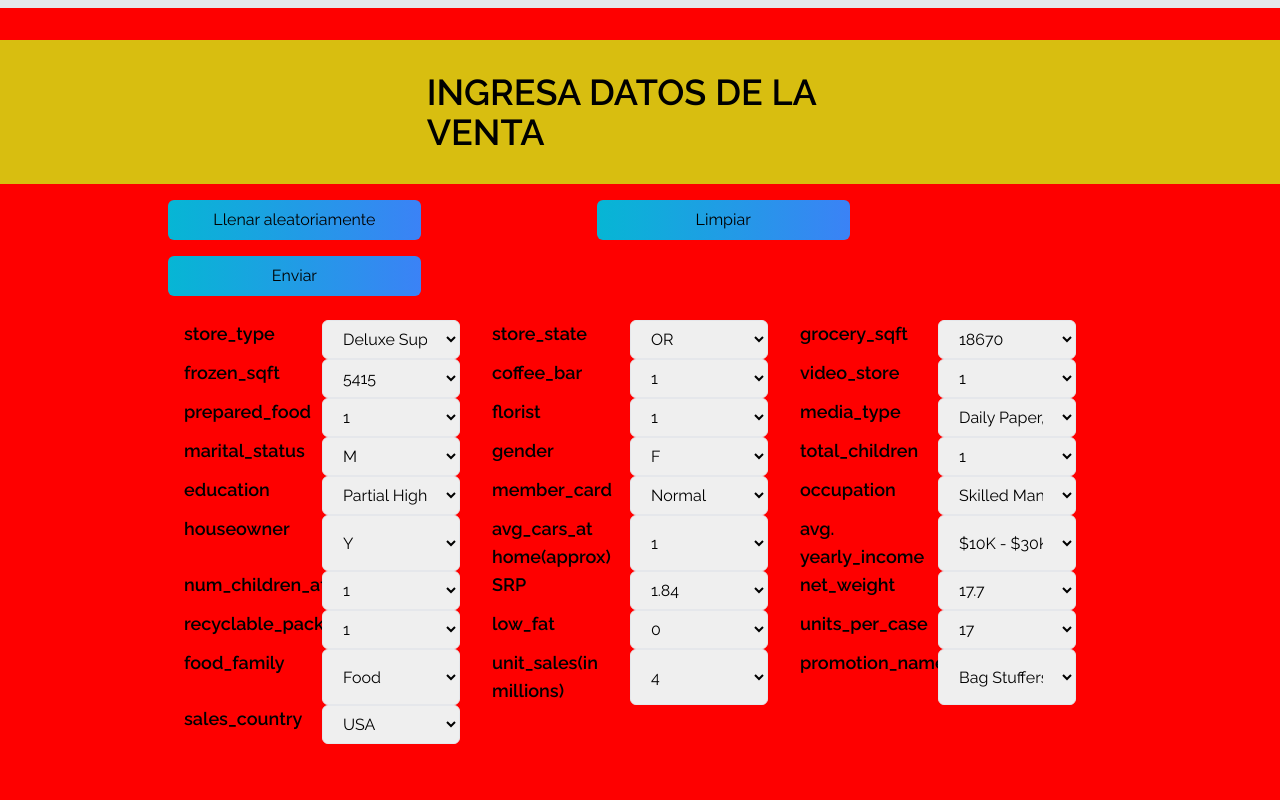
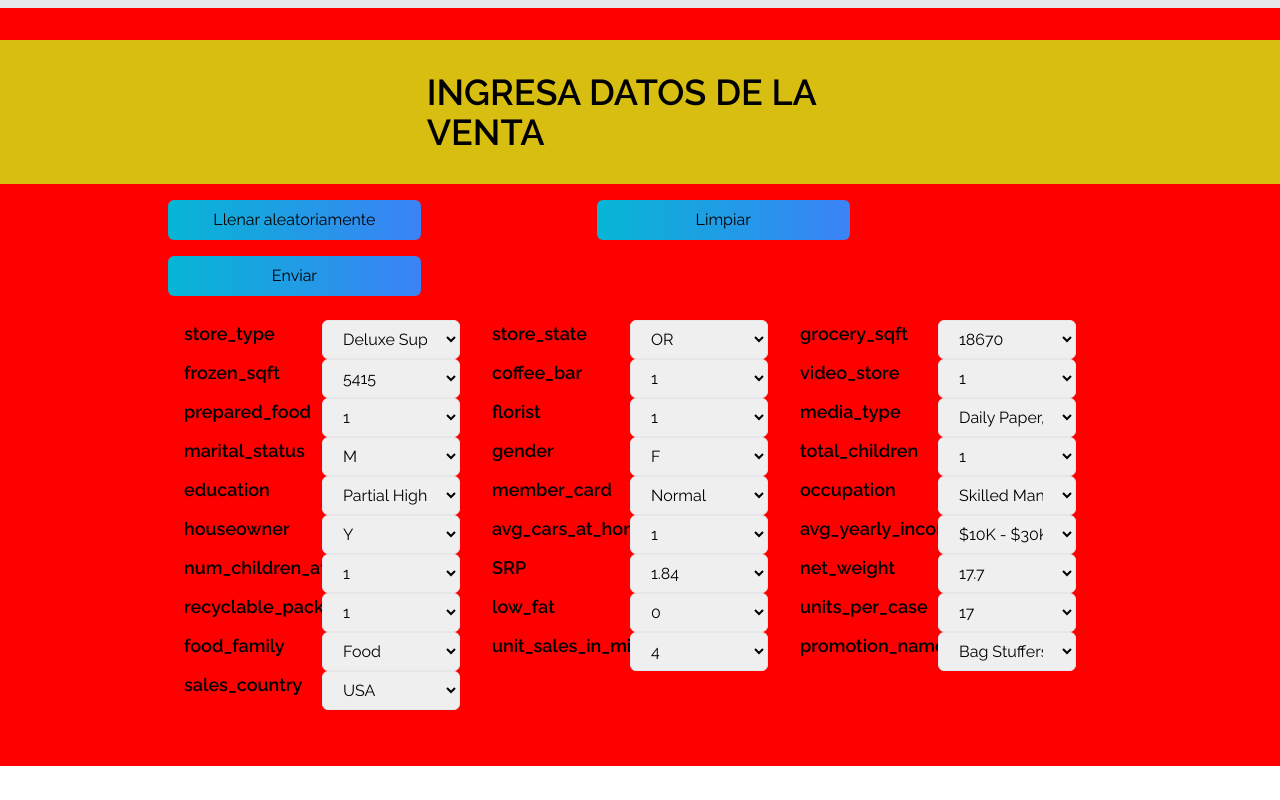
Before and after one commit to jmontoyavallejo/Monografia_frontend, a React (Create React App) app: page / in a window 1280 px wide. Shown: the part 704-1504 px from the top of the page. After the commit the page ends 1470 px from the top, so only its background shows below. Built offline with nearby package versions, Linux system fonts and the light colour scheme.

Commit message:
mejorando

```diff
--- a/src/components/FormContainer.jsx
+++ b/src/components/FormContainer.jsx
@@ -26,6 +26,7 @@ function generateForm(jsonData) {
   return formElements;
 };
 
+
 function handleSubmit(event) {
   event.preventDefault();
   const formData = new FormData(event.target);
@@ -39,12 +40,12 @@ function handleSubmit(event) {
   });
   if (complete) {
     console.log(data);
-    const jsonContainer = document.querySelector(".json-container");
-    jsonContainer.textContent = JSON.stringify(data);
+    sendJSONToAPI(data);
   } else {
     alert("Por favor, selecciona una opción para todos los campos");
   }
 };
+
 
 function randomizeValues() {
   const inputs = document.querySelectorAll("select");
@@ -54,14 +55,37 @@ function randomizeValues() {
     input.value = options[randomIndex].value;
   });
 };
+
+
 function clearForm() {
   const inputs = document.querySelectorAll("select");
   inputs.forEach((input) => {
     input.value = "";
   })
   const jsonContainer = document.querySelector(".json-container");
-  jsonContainer.textContent = '';;
+  jsonContainer.textContent = '';
 };
+
+
+const sendJSONToAPI = (jsonData) => {
+  fetch('http://localhost:8000/predict', {
+    method: 'POST',
+    headers: {
+      'Content-Type': 'application/json',
+    },
+    body: JSON.stringify(jsonData),
+  })
+  .then((response) => response.json())
+  .then((responseData) => {
+    const jsonContainer = document.querySelector(".json-container");
+    jsonContainer.textContent = responseData["prediction"];
+  })
+  .catch((error) => {
+    console.error(error);
+  });
+}
+
+
 const FormContainer = () => {
   return (
     <div className="bg-gradient-to-r bg-[#fe0000] flex">
--- a/src/data/df_completa.json
+++ b/src/data/df_completa.json
@@ -166,7 +166,7 @@
     ]
   },
   {
-    "avg_cars_at home(approx)": [
+    "avg_cars_at_home_approx": [
       1.0,
       4.0,
       2.0,
@@ -175,7 +175,7 @@
     ]
   },
   {
-    "avg. yearly_income": [
+    "avg_yearly_income": [
       "$10K - $30K",
       "$50K - $70K",
       "$30K - $50K",
@@ -911,7 +911,7 @@
     ]
   },
   {
-    "unit_sales(in millions)": [
+    "unit_sales_in_millions": [
       4.0,
       3.0,
       2.0,
```
